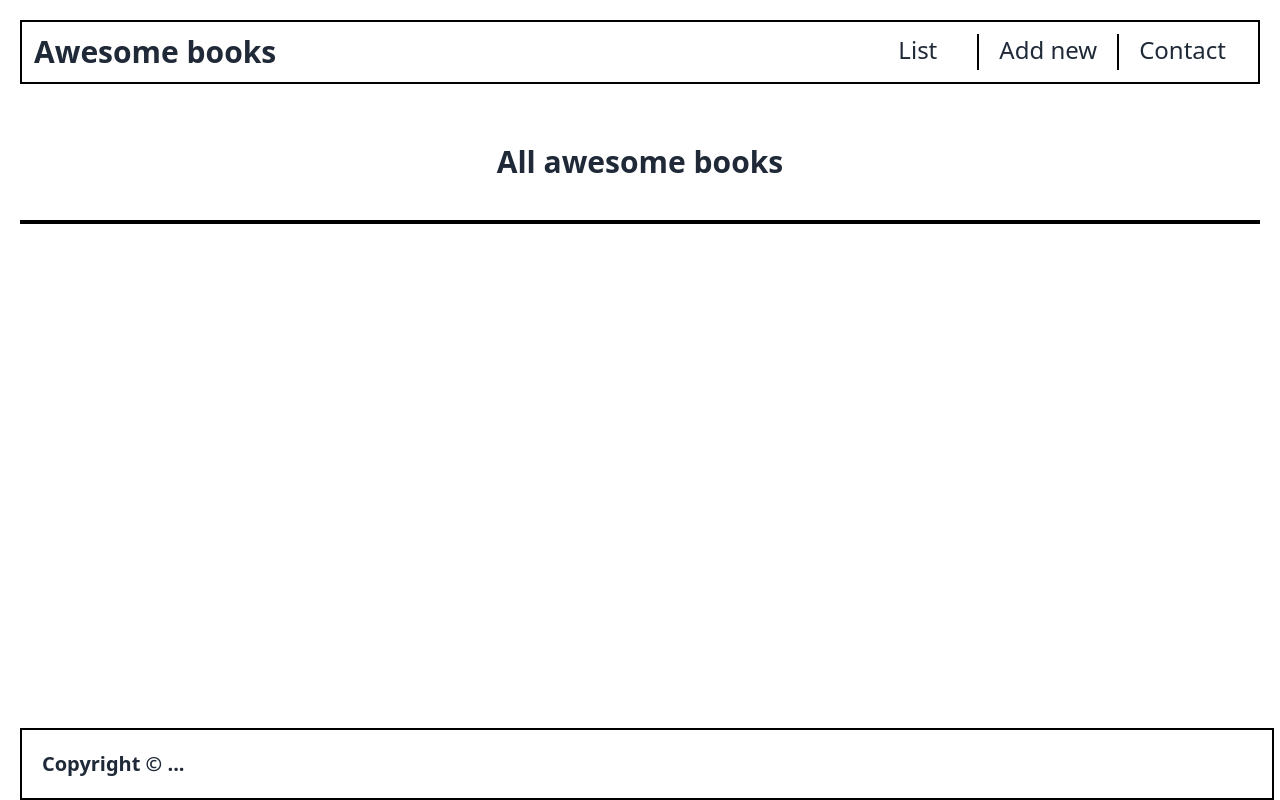
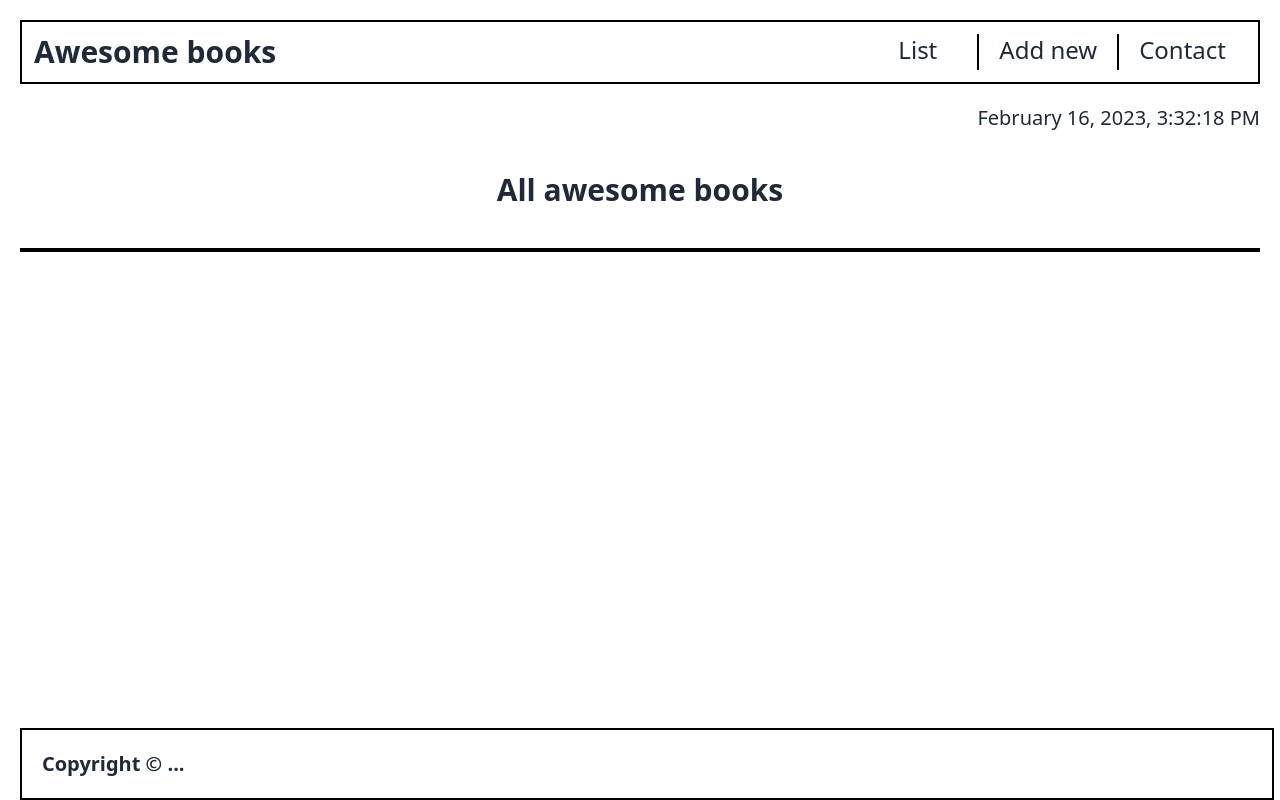
Before and after one commit to shafiuyushawu/Awesome-Books, a website: page dist/index.html in a window 1280 px wide. Drawn offline with Linux system fonts and the light colour scheme.

Commit message:
Add date function

```diff
--- a/dist/index.html
+++ b/dist/index.html
@@ -22,7 +22,7 @@
         </nav>
     </header>
     <main class=" flex flex-col -[100%] mx-5 mt-5">
-
+        <div id="date" class="flex justify-end text-xl"></div>
         <div id="bookCont">
             <h2 class="text-center text-3xl font-bold my-10">All awesome books</h2>
             <div id="bookItems" class="flex flex-col border-2 border-black"></div>
--- a/dist/index.js
+++ b/dist/index.js
@@ -38,9 +38,17 @@ const Contact = document.getElementById('Contact')
 const bookCont = document.getElementById('bookCont')
 const addForm = document.getElementById('addForm')
 const ContactMe = document.getElementById('ContactMe')
+let today = new Date()
+const dateDiv = document.getElementById('date')
+const datetime = today.toLocaleDateString('en-US', {
+  dateStyle: 'long',
+});
 
+const time = today.toLocaleTimeString('en-US', {
+  timeStyle: 'medium',
+});
 
-
+dateDiv.innerHTML = `${datetime}, ${time}`
 
 const bookshelf = new BookStore();
 
```
